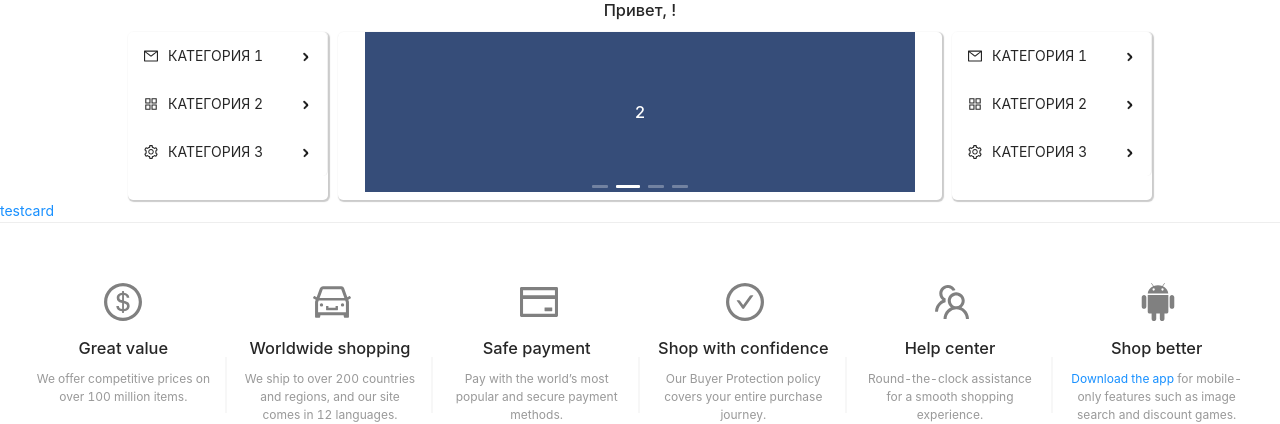
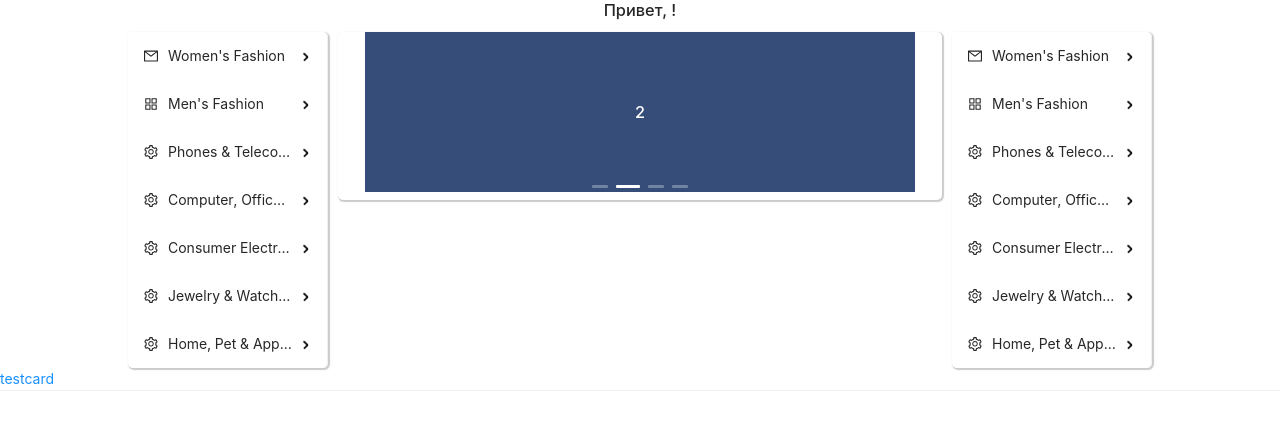
Before and after one commit to TyamackovM/AliElbrus, a React (Create React App) app in the folder client/: page / in a window 1280 px wide. Shown: the part 202-626 px from the top of the page. Built offline with nearby package versions, Linux system fonts and the light colour scheme; no server answers.

Commit message:
search1.1

```diff
--- a/client/src/App.js
+++ b/client/src/App.js
@@ -12,6 +12,7 @@ import FooterPage from './Components/Footer/Footer';
 import ItemCard from './Components/ItemCard/ItemCard';
 
 function App() {
+
   const dispatch = useDispatch();
   const user = useSelector((state) => state.user);
 
--- a/client/src/Components/Categories/Categories.jsx
+++ b/client/src/Components/Categories/Categories.jsx
@@ -13,22 +13,49 @@ function getItem(label, key, icon, children, type) {
   };
 }
 const items = [
-  getItem('КАТЕГОРИЯ 1', 'sub1', <MailOutlined />, [
-    getItem('Item 1', null, null, [getItem('ываываы', '1'), getItem('Oйцайца', '2')], 'group'),
-    getItem('Item 2', null, null, [getItem('ыыыыыы', '3'), getItem('фыайц 4', '4')], 'group'),
+  getItem("Women's Fashion", 'sub1', <MailOutlined />, [
+    getItem('Dress', 'dress'),
+    getItem('Oйцайца', '2'),
+    // getItem('Item 2', null, null, [getItem('ыыыыыы', '3'), getItem('фыайц 4', '4')], 'group'),
   ]),
-  getItem('КАТЕГОРИЯ 2', 'sub2', <AppstoreOutlined />, [
+  getItem("Men's Fashion", 'sub2', <AppstoreOutlined />, [
     getItem('файафыа', '5'),
     getItem('йцфыафыа', '6'),
-    getItem('Submenu', 'sub3', null, [getItem('Option 7', '7'), getItem('Option 8', '8')]),
+
   ]),
-  getItem('КАТЕГОРИЯ 3', 'sub4', <SettingOutlined />, [
+  getItem('Phones & Telecommunications', 'sub3', <SettingOutlined />, [
+    getItem('Option 9', '9'),
+    getItem('Option 10', '10'),
+  ]),
+  getItem('Computer, Office & Security', 'sub4', <SettingOutlined />, [
+    getItem('Option 9', '9'),
+    getItem('Option 10', '10'),
+  ]),
+    getItem('Consumer Electronics', 'sub5', <SettingOutlined />, [
+    getItem('Option 9', '9'),
+    getItem('Option 10', '10'),
+  ]),
+    getItem('Jewelry & Watches', 'sub6', <SettingOutlined />, [
+    getItem('Option 9', '9'),
+    getItem('Option 10', '10'),
+  ]),
+    getItem('Home, Pet & Appliances', 'sub7', <SettingOutlined />, [
     getItem('Option 9', '9'),
     getItem('Option 10', '10'),
   ]),
 ];
-const onClick = (e) => {
-  console.log('click', e);
+const onClick = async (e) => {
+  const options = {
+    method: 'GET',
+    headers: {
+      'X-RapidAPI-Key': 'ee1ce809e1msh50af60dd35dd5a6p15bdd0jsnb22ba520ac55',
+      'X-RapidAPI-Host': 'magic-aliexpress1.p.rapidapi.com'
+    }
+  };
+
+  const res = await fetch(`https://magic-aliexpress1.p.rapidapi.com/api/products/search?name=${e.key}`, options)
+   const result = await res.json();
+   console.log('RESULT=====', result)
 };
 const App = () => (
   <Menu
@@ -39,6 +66,7 @@ const App = () => (
     }}
     mode="vertical"
     items={items}
+
   />
 );
 export default App;
--- a/client/src/Components/Navbar/Navbar.jsx
+++ b/client/src/Components/Navbar/Navbar.jsx
@@ -13,9 +13,29 @@ import { useDispatch, useSelector } from "react-redux";
 import { logoutUser } from "../../store/user/actionCreators";
 const { Search } = Input;
 
-const onSearch = (value) => console.log(value);
+const onSearch =  async (value) => {
+
+  const options = {
+    method: 'GET',
+    headers: {
+      'X-RapidAPI-Key': 'ee1ce809e1msh50af60dd35dd5a6p15bdd0jsnb22ba520ac55',
+      'X-RapidAPI-Host': 'magic-aliexpress1.p.rapidapi.com'
+    }
+  };
+
+  const res = await fetch(`https://magic-aliexpress1.p.rapidapi.com/api/products/search?name=${value}`, options)
+   const result = await res.json();
+
+
+
+}
 // const user = useSelector((state) => state.user);
 const Navbar = () => {
+
+
+
+
+
   const dispatch = useDispatch();
   const navigate = useNavigate();
 
```
